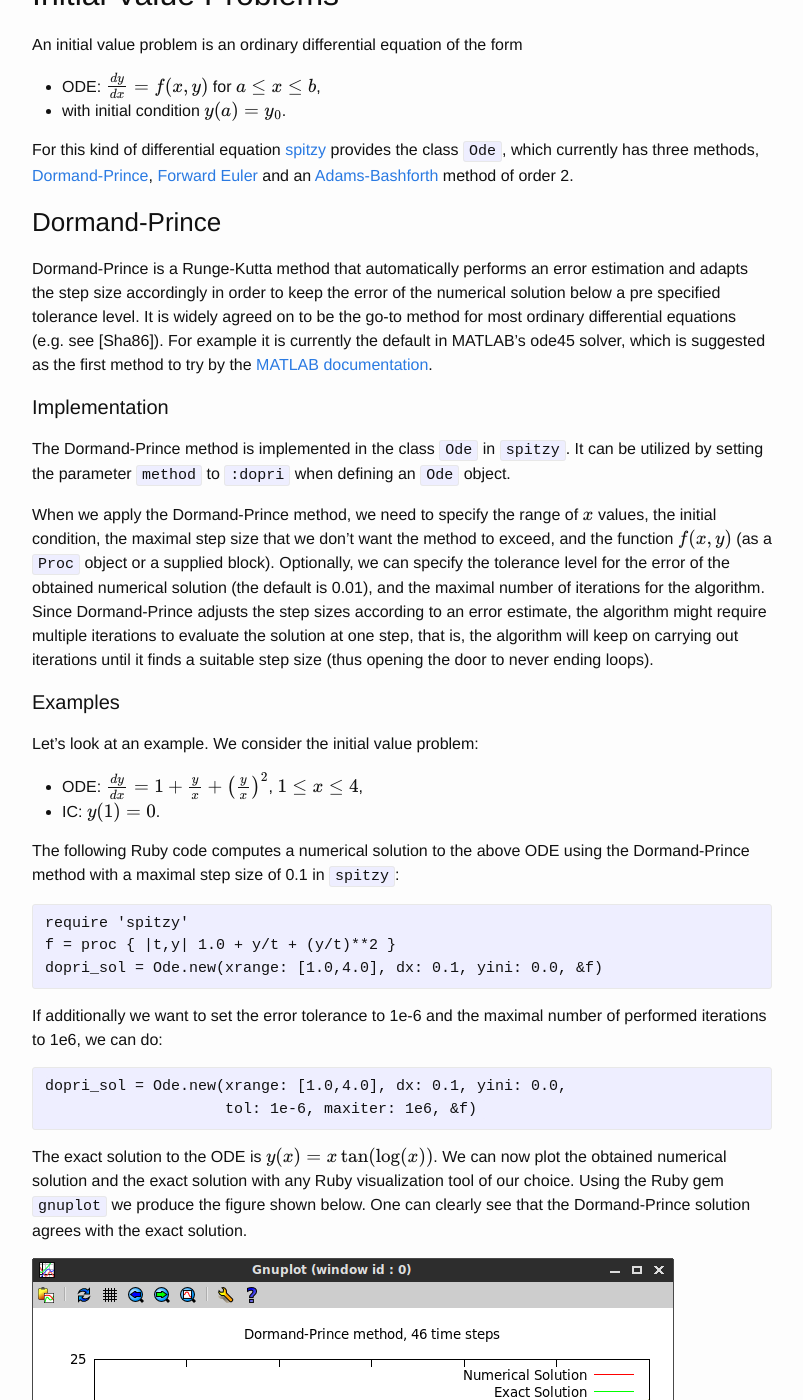
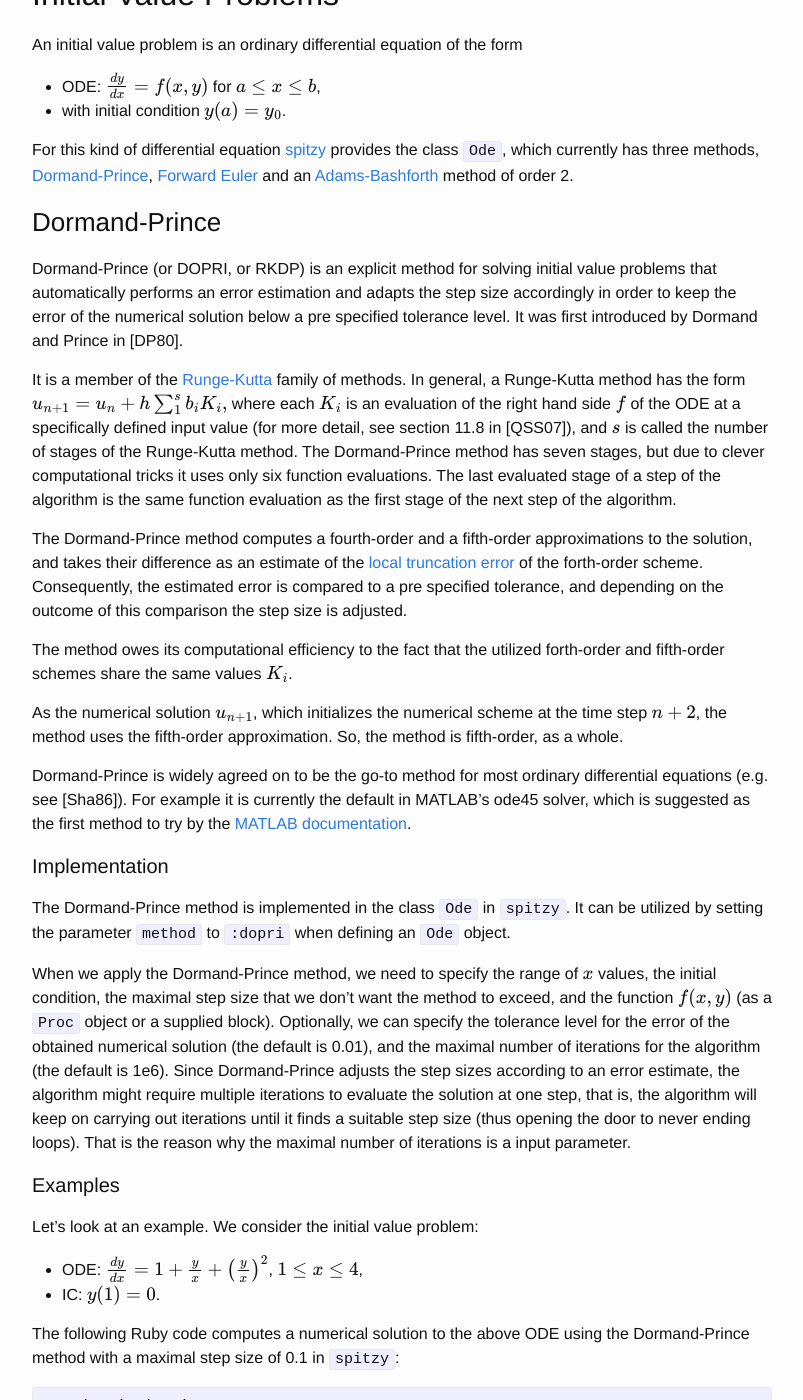
Before and after one commit to agisga/spitzy, a Jekyll site: the page built from _posts/2015-05-05-documentation.md, in a window 1280 px wide and 1400 px high, scrolled down 979 px. Shown: the whole window, without its empty margins (238-1041 px from the left). Built offline with Jekyll 4.4.1, drawn with Linux system fonts in a browser that asks for light colours; Markdown is read by kramdown in place of the engine named in the settings; formulas are drawn with MathJax 3; some of the changed text lies outside the part shown.

Commit message:
Much more write up on methods

````diff
--- a/_posts/2015-05-05-documentation.md
+++ b/_posts/2015-05-05-documentation.md
@@ -57,13 +57,27 @@ For this kind of differential equation [spitzy](https://github.com/agisga/spitzy
 <div id='dopri'/>
 ###Dormand-Prince
 
-Dormand-Prince is a Runge-Kutta method that automatically performs an error estimation and adapts the step size accordingly in order to keep the error of the numerical solution below a pre specified tolerance level. It is widely agreed on to be the go-to method for most ordinary differential equations (e.g. see [Sha86]). For example it is currently the default in MATLAB's ode45 solver, which is suggested as the first method to try by the [MATLAB documentation](http://www.mathworks.com/help/matlab/ref/ode45.html#bti6n8p-45).
+Dormand-Prince (or DOPRI, or RKDP) is an explicit method for solving initial value problems that automatically performs an error estimation and adapts the step size accordingly in order to keep the error of the numerical solution below a pre specified tolerance level. It was first introduced by Dormand and Prince in [DP80].
+
+It is a member of the [Runge-Kutta](http://en.wikipedia.org/wiki/Runge%E2%80%93Kutta_methods) family of methods.
+In general, a Runge-Kutta method has the form
+$$u\subscript{n+1} = u\subscript{n} + h \sum\subscript{1}^s b\subscript{i}K\subscript{i},$$
+where each $K\subscript{i}$ is an evaluation of the right hand side $f$ of the ODE at a specifically defined input value (for more detail, see section 11.8 in [QSS07]), and $s$ is called the number of stages of the Runge-Kutta method.
+The Dormand-Prince method has seven stages, but due to clever computational tricks it uses only six function evaluations. The last evaluated stage of a step of the algorithm is the same function evaluation as the first stage of the next step of the algorithm.
+
+The Dormand-Prince method computes a fourth-order and a fifth-order approximations to the solution, and takes their difference as an estimate of the [local truncation error](http://en.wikipedia.org/wiki/Truncation_error_%28numerical_integration%29#Local_truncation_error) of the forth-order scheme. Consequently, the estimated error is compared to a pre specified tolerance, and depending on the outcome of this comparison the step size is adjusted.
+
+The method owes its computational efficiency to the fact that the utilized forth-order and fifth-order schemes share the same values $K\subscript{i}$.
+
+As the numerical solution $u\subscript{n+1}$, which initializes the numerical scheme at the time step $n+2$, the method uses the fifth-order approximation. So, the method is fifth-order, as a whole.
+
+Dormand-Prince is widely agreed on to be the go-to method for most ordinary differential equations (e.g. see [Sha86]). For example it is currently the default in MATLAB's ode45 solver, which is suggested as the first method to try by the [MATLAB documentation](http://www.mathworks.com/help/matlab/ref/ode45.html#bti6n8p-45).
 
 #### Implementation
 
 The Dormand-Prince method is implemented in the class `Ode` in `spitzy`. It can be utilized by setting the parameter `method` to `:dopri` when defining an `Ode` object.
 
-When we apply the Dormand-Prince method, we need to specify the range of $x$ values, the initial condition, the maximal step size that we don't want the method to exceed, and the function $f(x,y)$ (as a `Proc` object or a supplied block). Optionally, we can specify the tolerance level for the error of the obtained numerical solution (the default is 0.01), and the maximal number of iterations for the algorithm. Since Dormand-Prince adjusts the step sizes according to an error estimate, the algorithm might require multiple iterations to evaluate the solution at one step, that is, the algorithm will keep on carrying out iterations until it finds a suitable step size (thus opening the door to never ending loops).
+When we apply the Dormand-Prince method, we need to specify the range of $x$ values, the initial condition, the maximal step size that we don't want the method to exceed, and the function $f(x,y)$ (as a `Proc` object or a supplied block). Optionally, we can specify the tolerance level for the error of the obtained numerical solution (the default is 0.01), and the maximal number of iterations for the algorithm (the default is 1e6). Since Dormand-Prince adjusts the step sizes according to an error estimate, the algorithm might require multiple iterations to evaluate the solution at one step, that is, the algorithm will keep on carrying out iterations until it finds a suitable step size (thus opening the door to never ending loops). That is the reason why the maximal number of iterations is a input parameter.
 
 #### Examples
 
@@ -171,7 +185,7 @@ As the Euler method, the Adams-Bashforth implementation in `spitzy` operates on
 
 Since the Adams-Bashforth method requires the last two functional values for the approximation of the next functional value, and since only one initial value is given, we apply [Heun's method](http://en.wikipedia.org/wiki/Heun%27s_method) to approximate the functional value at the second time step. Heun's method is given by the following formula
 $$u\subscript{n+1} = u\subscript{n} + \frac{h}{2}(f(x\subscript{n},u\subscript{n}) + f(x\subscript{n+1}, u\subscript{n} + hf(x\subscript{n},u\subscript{n}))).$$
-Heun's method is a Runge-Kutta method of order 2 (e.g. see exercise 1 from section 11.12 in [GSS07]). Thus, one application of Heun's method does not reduce the order of the successive application of the Adam-Bashforth method of order 2.
+Heun's method is a Runge-Kutta method of order 2 (e.g. see exercise 1 from section 11.12 in [QSS07]). Thus, one application of Heun's method does not reduce the order of the successive application of the Adam-Bashforth method of order 2.
 
 #### Example
 
@@ -371,6 +385,49 @@ Since the matrix $A$ is pentadiagonal other methods can significantly improve th
 
 #### Examples
 
+We test the five-point Laplacian method on the following partial differential equation:
+
+* PDE: $\Delta u = e^{-\frac{x^2 + y^2}{2}} (x^2 + y^2 - 2)$,
+* on the rectangular domain $[-1,1]\times[-5,5]$,
+* with Dirichlet boundary conditions that agree with the exact solution $z = e^{-\frac{x^2 + y^2}{2}}$.
+
+The numerical solution can be obtained with `spitzy` via the following three lines of code:
+
+```Ruby
+f = Proc.new { |x,y| Math::exp(-0.5*(x**2.0 + y**2.0)) * (x**2.0 + y**2.0 - 2.0) }
+bc = Proc.new { |x,y| Math::exp(-0.5*(x**2.0 + y**2.0)) }
+numsol = Poissons_eq.new(xrange: [-1.0,1.0], yrange: [-5.0, 5.0], h: 0.2, bc: bc, f: f)
+```
+
+We plot the numerical solution using the `gnuplot` Ruby gem, and the following code:
+
+```Ruby
+require 'gnuplot'
+Gnuplot.open do |gp|
+  Gnuplot::SPlot.new(gp) do |plot|
+    plot.title "Five-point Laplacian method example"
+    plot.xlabel "x"
+    plot.ylabel "y"
+    plot.zlabel "z"
+    x = numsol.x.flatten
+    y = numsol.y.flatten
+    u = u_num
+    plot.data << Gnuplot::DataSet.new([x,y,u]) do |ds|
+      ds.with = "points"
+      ds.title = "Numerical Solution"
+    end
+  end
+end
+```
+
+The produced figure is shown below.
+
+![5-point Laplacian example figure](/images/five-pt_laplacian.png?raw=true "5-pt. Laplacian example figure")
+
+We have used a step size of 0.2 in the above. In order to verify experimentally the second order of convergence of the method we also compute a numerical solution using a stepsize of 0.1. Using the exact solution $z = e^{-\frac{x^2 + y^2}{2}}$, we compute the maximal error of the numerical solution in both cases. Then we take the ratio of the two errors, which we expect to be close to $2^2$. The output of such a program is shown below and fulfills our expectations.
+
+![5-point Laplacian example output](/images/five-pt_laplacian_output.png?raw=true "5-pt. Laplacian example output")
+
 <div id='advection_eq'/>
 ##1D Linear Advection Equation
 TO BE WRITTEN
@@ -391,6 +448,40 @@ TO BE WRITTEN
 ### Lax-Wendroff
 TO BE WRITTEN
 
+### Examples
+
+We want to solve the 1D linear advection equation given as:
+
+  * PDE: $\frac{du}{dt} + a \frac{du}{dx} = 0$,
+  * on the domain: $0 < x < 1$ and $0 < t < 10$,
+  * with periodic boundary consitions: $u(0,t) = u(1, t)$,
+  * with initial condition: $u(x,0) = \cos(2\pi x) + \frac{1}{5}\cos(10\pi x)$.
+
+We define and solve this equation using the Upwind scheme with time steps $dt = 0.95/1001$ and spatial steps $dx = 1/1001$ (i.e. on a grid of 1000 equally sized intervals in $x$). `AdvectionEq.new` lets the user specify the parameters such as length of the space and time steps, time and space domain, the initial condition, etc.
+
+```Ruby
+require 'spitzy'
+ic = proc { |x| Math::cos(2*Math::PI*x) + 0.2*Math::cos(10*Math::PI*x) }
+numsol = AdvectionEq.new(xrange: [0.0,1.0], trange: [0.0, 10.0],
+                         dx: 1.0/1001, dt: 0.95/1001, a: 1.0,
+                         method: :upwind, &ic)
+```
+
+We can get the equation solved by `numsol` in form of a character string using the method `#equation`.
+
+There are four different numerical schemes available to solve the advection equation. Those are the Upwind, Leapfrog, Lax-Wendroff and Lax-Friedrichs methods. We can get which scheme was used by `numsol` with the attribute reader `#method`. Similarly we can access the number of $x$-steps `#mx` and $t$-steps `#mt`, as well as various other attributes.
+
+Using Fourier methods we compute the exact solution of the PDE to be $\cos(2\pi (x-t)) + 0.2\cos(10\pi (x-t))$. We can use it to check the accuracy of the numerical solution.
+
+Combined, the Ruby code produces the following output (the entire code is given at the end of this post).
+
+![Advection equation example output](/images/advection_equation_example_output.png?raw=true "Advection equation example output")
+
+Finally, we plot the computed numerical solution at different times using the *gnuplot* gem (the Ruby code is given below). We use the character string `numsol.equation` as a header for the plot. We can see a travelling wave as expected.
+
+![Advection equation example plot](/images/advection_equation_example_plot.png?raw=true "Advection equation example plot")
+
+
 <div id='conclusion'/>
 ##Conclusions and Future Work
 TO BE WRITTEN
@@ -399,5 +490,6 @@ TO BE WRITTEN
 ##References
 
 - [QSS07] A. Quarteroni, R. Sacco, F. Saleri (2007) *Numerical Mathematics*, 2nd ed., Texts in Applied Mathematics. Springer.
-- [Arn11] Douglas N. Arnold (2011) *Lecture notes on Numerical Analysis of Partial Differential Equations*, version of 2011-09-05. Lecture notes MATH 8445 Numerical Analysis of Differential Equations, University of Minnesota. <http://www.ima.umn.edu/~arnold//8445.f11/notes.pdf>
-- [Sha86] Lawrence F Shampine (1986) *Some practical Runge-Kutta formulas*. Math. Comput. 46, 173 (January 1986), 135-150. DOI=10.2307/2008219 http://dx.doi.org/10.2307/2008219
+- [Arn11] D. N. Arnold (2011) *Lecture notes on Numerical Analysis of Partial Differential Equations*, version of 2011-09-05. Lecture notes MATH 8445 Numerical Analysis of Differential Equations, University of Minnesota. <http://www.ima.umn.edu/~arnold//8445.f11/notes.pdf>
+- [Sha86] L. F. Shampine (1986) *Some practical Runge-Kutta formulas*. Math. Comput. 46, 173 (January 1986), 135-150. DOI=10.2307/2008219 http://dx.doi.org/10.2307/2008219
+- [DP80]  J. R. Dormand, P. J. Prince (1980), *A family of embedded Runge-Kutta formulae*, Journal of Computational and Applied Mathematics 6 (1): 19–26, doi:10.1016/0771-050X(80)90013-3.
````
Also changed, not shown: images/five-pt_laplacian.png (added), images/five-pt_laplacian_output.png (added).
